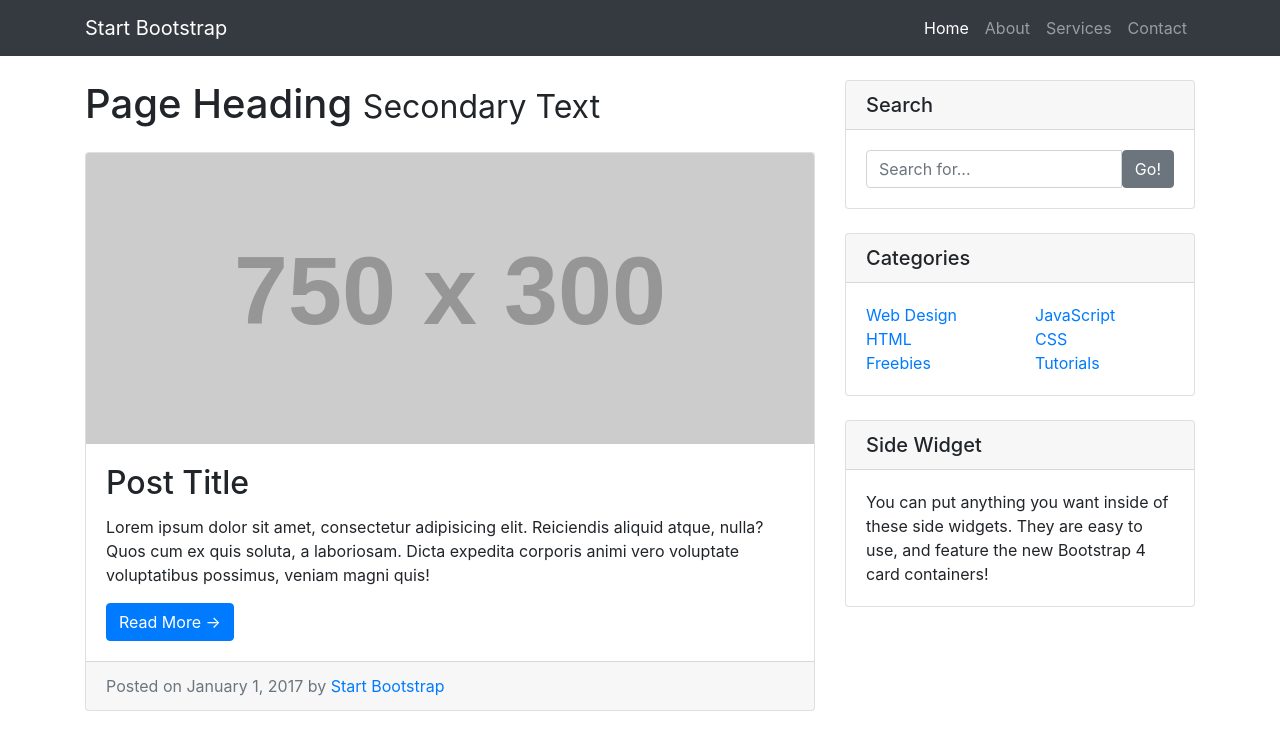
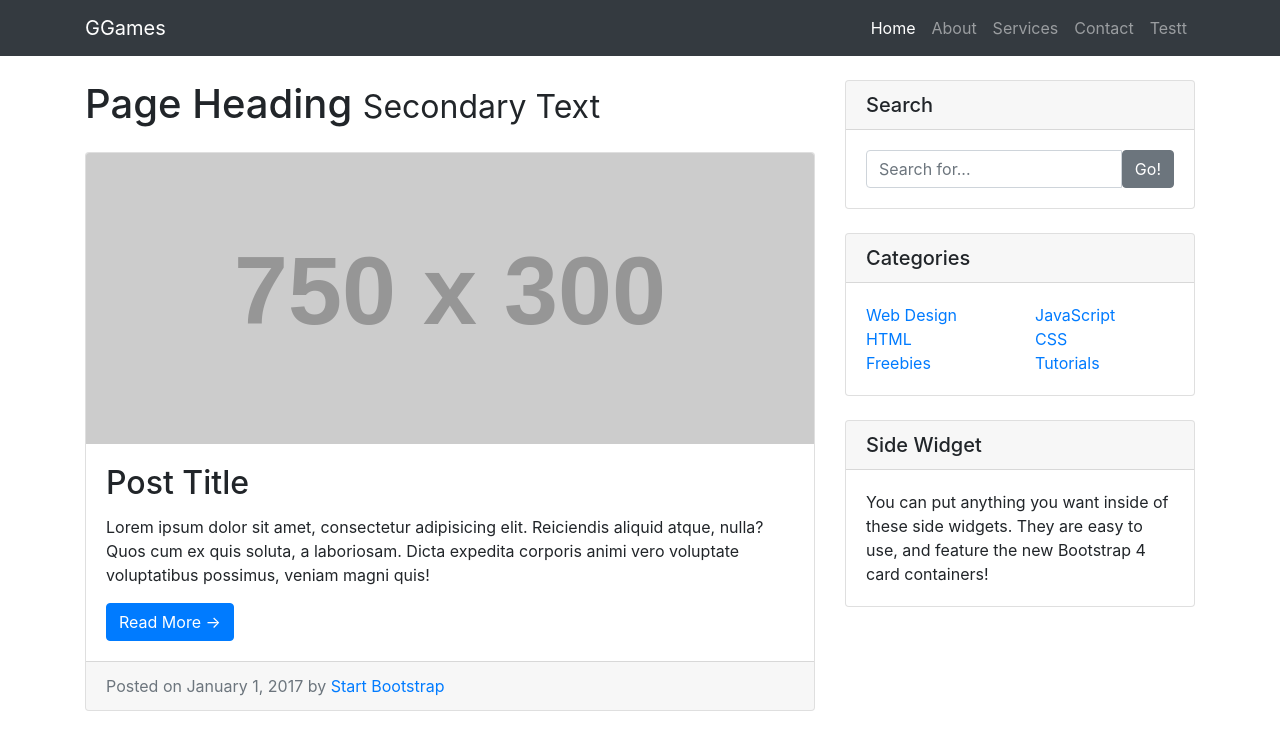
Before and after one commit to AlexanderSid/web, a website: page index.html in a window 1280 px wide. Shown: the top 733 px of the page. Drawn offline with Linux system fonts and the light colour scheme; placeholder pictures from the web are drawn by us.

Commit message:
Update index.html

```diff
--- a/index.html
+++ b/index.html
@@ -23,7 +23,7 @@
     <!-- Navigation -->
     <nav class="navbar navbar-expand-lg navbar-dark bg-dark fixed-top">
       <div class="container">
-        <a class="navbar-brand" href="#">Start Bootstrap</a>
+        <a class="navbar-brand" href="#">GGames</a>
         <button class="navbar-toggler" type="button" data-toggle="collapse" data-target="#navbarResponsive" aria-controls="navbarResponsive" aria-expanded="false" aria-label="Toggle navigation">
           <span class="navbar-toggler-icon"></span>
         </button>
@@ -42,6 +42,9 @@
             </li>
             <li class="nav-item">
               <a class="nav-link" href="#">Contact</a>
+            </li>
+            <li class="nav-item">
+              <a class="nav-link" href="#">Testt</a>
             </li>
           </ul>
         </div>
```
